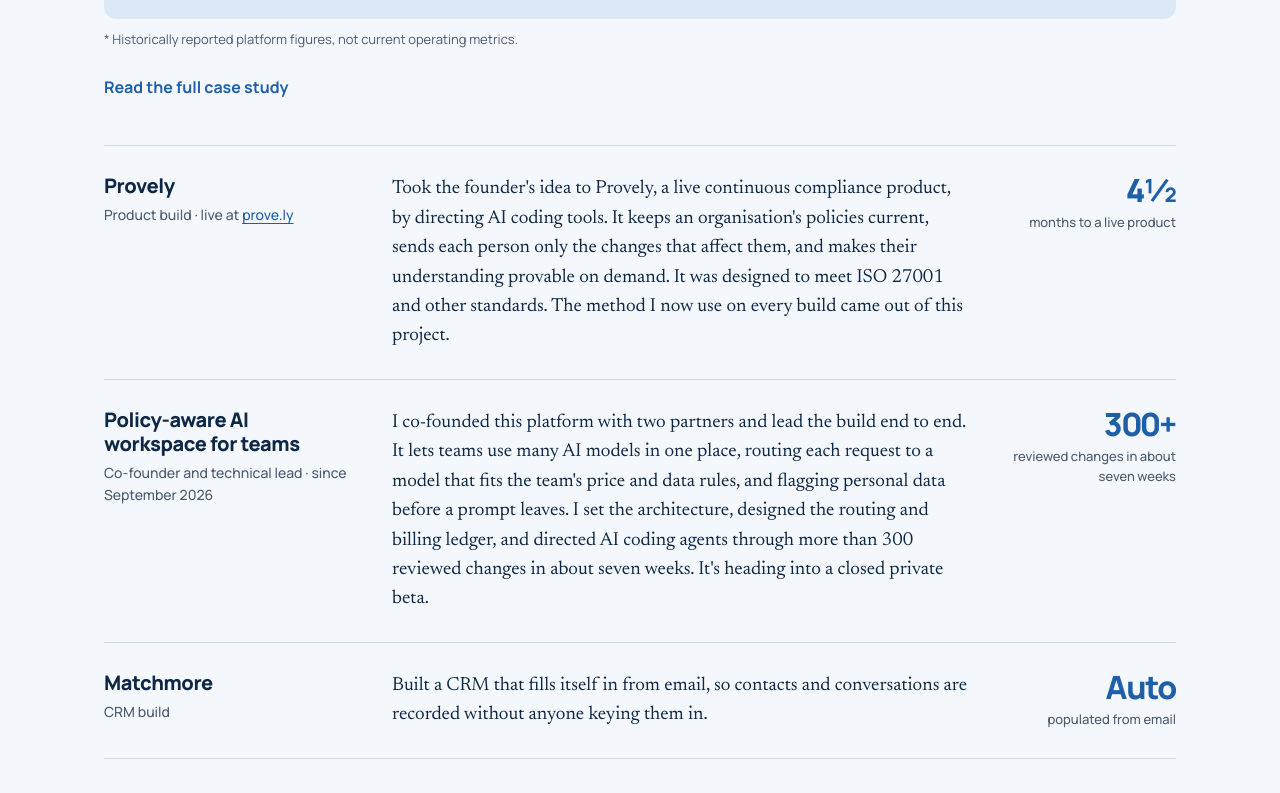
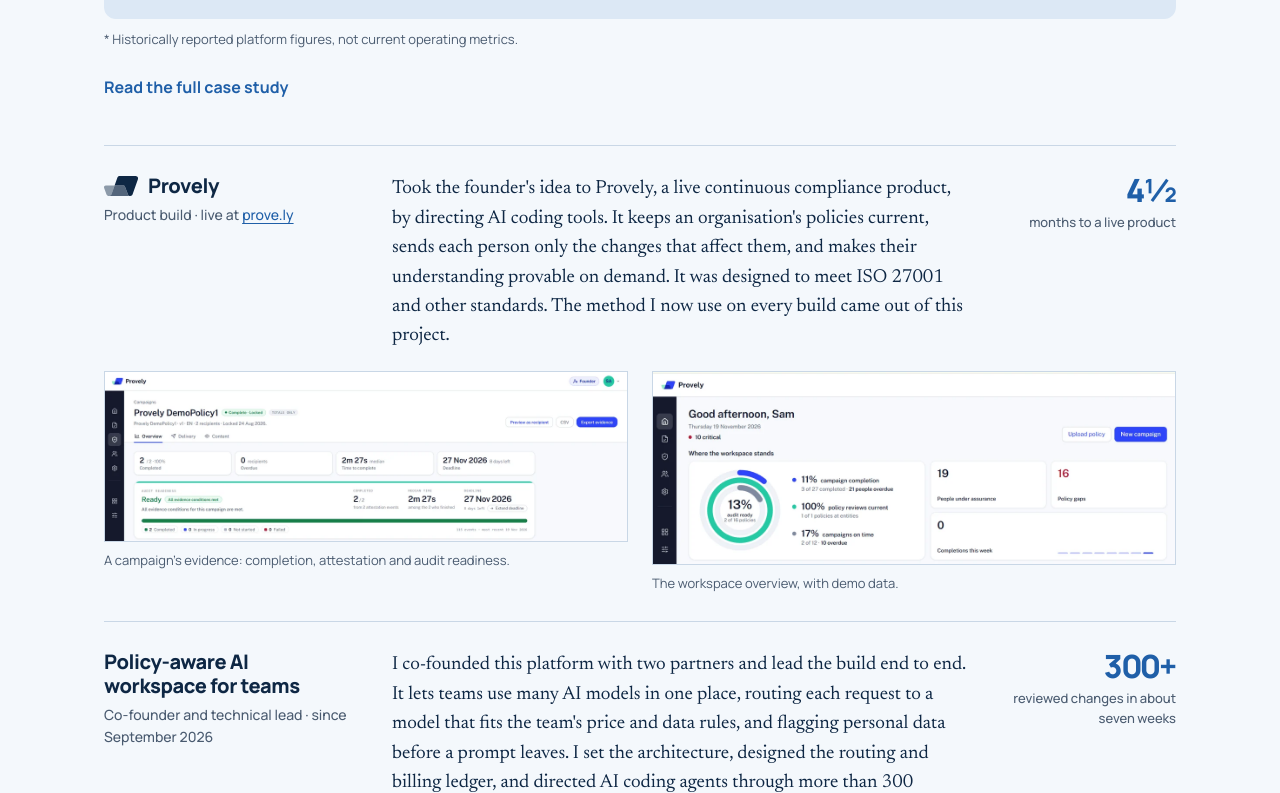
Before and after one commit to stonysam/samstone.studio, a plain HTML site: page site/index.html in a window 1280 px wide. Shown: the part 2224-3017 px from the top of the page. Drawn offline with Linux system fonts and the light colour scheme.

Commit message:
Add Provely screenshots and project marks to the site
Two Provely app screenshots (campaign evidence and workspace overview, demo data) in the Provely entry, and one-colour Swarm and Provely marks beside their names.

Co-Authored-By: Claude Opus 5.5 <noreply@anthropic.com>
Claude-Session: https://claude.ai/code/session_01T96pFGzJw8sUYSEQjpxHJo

```diff
--- a/site/index.html
+++ b/site/index.html
@@ -151,6 +151,14 @@ section { padding: 72px 0; border-top: 1px solid var(--line); }
 .case-body { display: flex; flex-direction: column; gap: 14px; max-width: 40em; padding: 4px 0 8px; }
 .case-body h4 { font-family: var(--display); font-weight: 800; font-size: 1.0625rem; letter-spacing: -0.01em; margin: 12px 0 0; }
 
+/* Project marks and screenshots */
+.name-row { display: flex; align-items: center; gap: 10px; }
+.mark-logo { height: 20px; width: auto; flex: none; color: var(--ink); }
+.shots { grid-column: 1 / -1; display: grid; grid-template-columns: repeat(2, minmax(0, 1fr)); gap: 24px; margin-top: 8px; }
+.shots figure { margin: 0; display: flex; flex-direction: column; gap: 8px; }
+.shots img { display: block; width: 100%; height: auto; border: 1px solid var(--line); border-radius: var(--radius-lg); background: var(--surface); }
+.shots figcaption { font-family: var(--display); font-size: 0.8125rem; color: var(--muted); }
+
 /* Approach */
 .steps { list-style: none; margin: 0; padding: 0; display: grid; grid-template-columns: repeat(4, minmax(0, 1fr)); gap: 24px; counter-reset: step; }
 .steps li { counter-increment: step; border-top: 3px solid var(--ink); padding-top: 18px; display: flex; flex-direction: column; gap: 10px; }
@@ -200,6 +208,7 @@ footer a { color: var(--muted); }
   .offers, .bench { grid-template-columns: minmax(0, 1fr); }
   .feature-head { grid-template-columns: minmax(0, 1fr); }
   .parts, .glance { grid-template-columns: repeat(2, minmax(0, 1fr)); }
+  .shots { grid-template-columns: minmax(0, 1fr); }
   .steps { grid-template-columns: repeat(2, minmax(0, 1fr)); }
   .job { grid-template-columns: minmax(0, 1fr); gap: 10px; }
   .stat { text-align: left; display: flex; align-items: baseline; gap: 10px; }
@@ -288,7 +297,7 @@ footer a { color: var(--muted); }
         <article class="feature">
           <div class="feature-head">
             <div>
-              <h3>Swarm</h3>
+              <div class="name-row"><svg class="mark-logo" viewBox="0 0 116 69.57" aria-hidden="true" focusable="false"><path fill="currentColor" d="M34,62.69l7.61-21.37L29.07,6.19H0L20.13,62.65a7.44,7.44,0,0,0,13.84,0Z"/><path fill="currentColor" d="M70.12,6.81c-.88-2.37-3-4.49-5.68-4.54s-5.11,2.15-6,4.65l-.24.65L47.7,37.49,38.21,64.13a11.22,11.22,0,0,1-1.89,3.25H60.84a7.48,7.48,0,0,0,7-4.73L68,62,78.51,32.08l.31-.86Z"/><path fill="currentColor" d="M84.78,34.61h29.07L104,6.87a7.48,7.48,0,0,0-7-4.73H72.5a11.15,11.15,0,0,1,1.87,3.23Z"/></svg><h3>Swarm</h3></div>
               <p class="sub">Building regulated digital-asset infrastructure</p>
               <p class="role">Head of Product · December 2017 to May 2026</p>
             </div>
@@ -326,11 +335,15 @@ footer a { color: var(--muted); }
         </article>
         <article class="job">
           <div>
-            <h3>Provely</h3>
+            <div class="name-row"><svg class="mark-logo" viewBox="0 0 1032 605" aria-hidden="true" focusable="false"><path fill="currentColor" fill-opacity=".45" d="M230.68 547.93H230.69L320.91 288.36H53C23.73 288.36 0 312.08 0 341.36C0 348.18 1.29001 354.7 3.64001 360.69L3.68 360.79L73.71 548.79H73.73C84.94 580.49 114.85 603.34 150.21 604.1C150.82 604.12 151.43 604.13 152.05 604.13C188.52 604.13 219.51 580.62 230.68 547.93Z"/><path fill="currentColor" fill-opacity="1" d="M956.99 0H474.02C441.38 0 413.65 21.03 403.66 50.29L403.59 50.5L320.91 288.36H584.98C585.21 288.36 585.43 288.36 585.66 288.36C585.89 288.36 586.11 288.36 586.34 288.37H586.6C609.07 288.76 628.13 303.13 635.45 323.16H635.46L723.01 549.38C731.6 580.94 760.47 604.14 794.74 604.14C829.01 604.14 855.79 582.58 865.47 552.77L865.49 552.75L1026.64 100.41L1026.71 100.21C1029.71 92.16 1031.34 83.45 1031.34 74.35C1031.34 33.29 998.05 0.00999832 956.99 0.00999832V0Z"/><path fill="currentColor" fill-opacity=".7" d="M723.01 549.37L635.46 323.16H635.45C628.13 303.12 609.07 288.75 586.6 288.36H320.91L230.69 547.92H230.68C219.51 580.62 188.52 604.13 152.05 604.13H794.74C760.47 604.13 731.6 580.93 723.01 549.37Z"/></svg><h3>Provely</h3></div>
             <p class="role">Product build · live at <a href="https://prove.ly">prove.ly</a></p>
           </div>
           <p>Took the founder's idea to Provely, a live continuous compliance product, by directing AI coding tools. It keeps an organisation's policies current, sends each person only the changes that affect them, and makes their understanding provable on demand. It was designed to meet ISO 27001 and other standards. The method I now use on every build came out of this project.</p>
           <div class="stat"><b>4½</b><span>months to a live product</span></div>
+          <div class="shots">
+            <figure><img src="images/provely-campaign.webp" width="1200" height="388" loading="lazy" alt="A Provely campaign page: all evidence conditions met, with completion, median time to complete and the deadline."><figcaption>A campaign's evidence: completion, attestation and audit readiness.</figcaption></figure>
+            <figure><img src="images/provely-dashboard.webp" width="1200" height="442" loading="lazy" alt="The Provely workspace overview: audit readiness, campaign completion, people under assurance and policy gaps."><figcaption>The workspace overview, with demo data.</figcaption></figure>
+          </div>
         </article>
         <article class="job">
           <div>
```
Also changed, not shown: site/images/provely-campaign.webp (added), site/images/provely-dashboard.webp (added).
